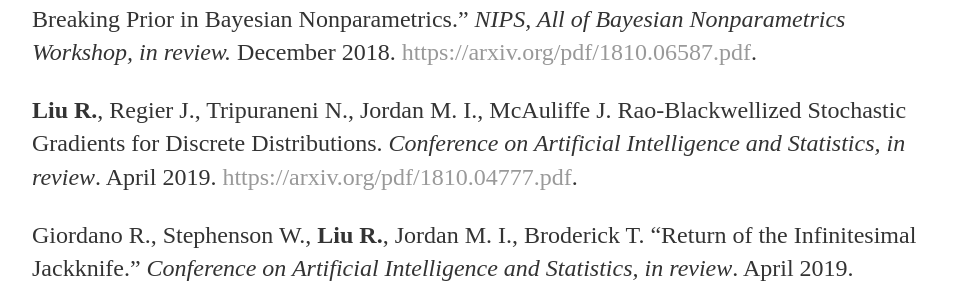
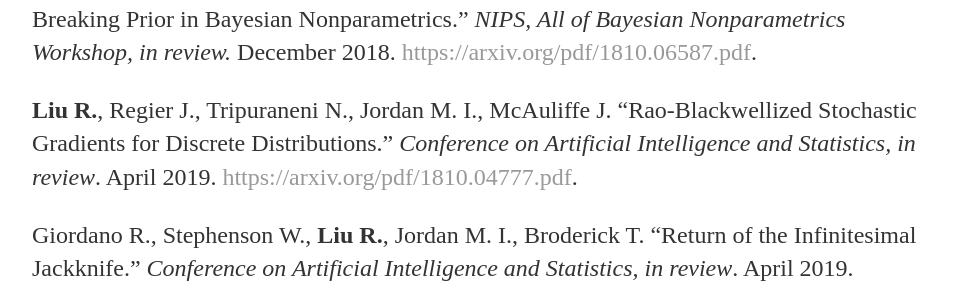
Before and after one commit to Runjing-Liu120/RunjingLiu.github.io, a Jekyll site: the page built from Research.md, in a window 1280 px wide. Shown: the part 620-912 px from the top of the page, without its empty margins (160-1117 px from the left). Built offline with Jekyll 4.4.1, drawn with Linux system fonts in a browser that asks for light colours.

```diff
--- a/Research.md
+++ b/Research.md
@@ -17,7 +17,7 @@ I also work on methods for efficient quantification of Bayesian sensitivity to p
 ## Publications and pre-prints
 **Liu R.**, Giordano R., Jordan M. I., Broderick T. “Evaluating Sensitivity to the Stick Breaking Prior in Bayesian Nonparametrics.” *NIPS, All of Bayesian Nonparametrics Workshop, in review.* December 2018. [https://arxiv.org/pdf/1810.06587.pdf](https://arxiv.org/pdf/1810.06587.pdf).
 
-**Liu R.**, Regier J., Tripuraneni N., Jordan M. I., McAuliffe J. Rao-Blackwellized Stochastic Gradients for Discrete Distributions. *Conference on Artificial Intelligence and Statistics, in review*. April 2019. [https://arxiv.org/pdf/1810.04777.pdf](https://arxiv.org/pdf/1810.04777.pdf).
+**Liu R.**, Regier J., Tripuraneni N., Jordan M. I., McAuliffe J. "Rao-Blackwellized Stochastic Gradients for Discrete Distributions." *Conference on Artificial Intelligence and Statistics, in review*. April 2019. [https://arxiv.org/pdf/1810.04777.pdf](https://arxiv.org/pdf/1810.04777.pdf).
 
 Giordano R., Stephenson W., **Liu R.**, Jordan M. I., Broderick T. “Return of the Infinitesimal Jackknife.” *Conference on Artificial Intelligence and Statistics, in review*. April 2019. [https://arxiv.org/pdf/1806.00550.pdf](https://arxiv.org/pdf/1806.00550.pdf).
 
```
Also changed, not shown: 3 other files.
